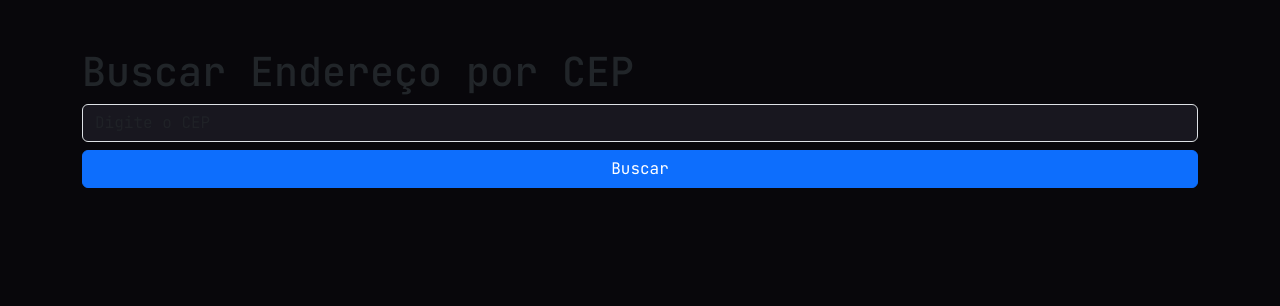
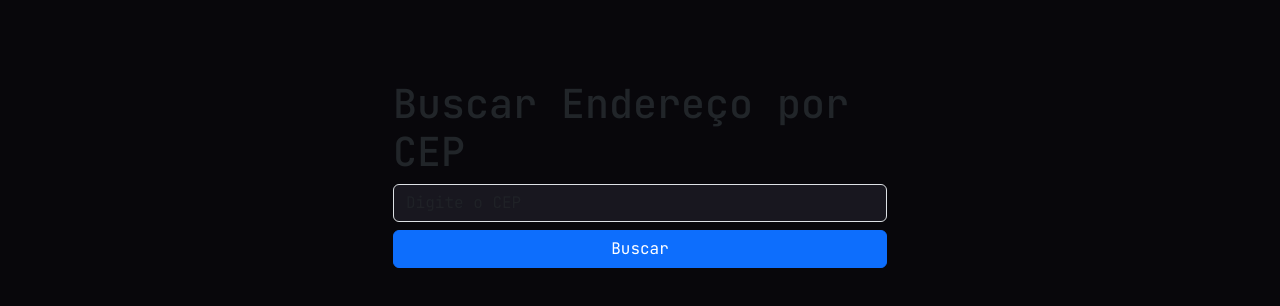
Before and after one commit to vinicius-porto/api-via-cep-front-javascript, a plain HTML site: page index.html in a window 1280 px wide. Drawn offline with nearby package versions, Linux system fonts and the light colour scheme.

Commit message:
feat: adicionado classe box com padding,width e margin

```diff
--- a/assets/css/style.css
+++ b/assets/css/style.css
@@ -11,3 +11,9 @@ body{
 input[type='text']{
     background-color: #18171f;
 }
+
+.box{
+  padding: 2rem;
+  width: 50%;
+  margin: 0rem auto;
+}
--- a/index.html
+++ b/index.html
@@ -6,15 +6,18 @@
     <title>Consulta CEP</title>
     <link href="https://cdn.jsdelivr.net/npm/bootstrap@5.3.0/dist/css/bootstrap.min.css" rel="stylesheet">
     <link rel="stylesheet" href="assets/css/style.css">
-    <link href="https://fonts.googleapis.com/css2?family=JetBrains+Mono:ital,wght@0,100..800;1,100..800&display=swap" rel="stylesheet"/>
+    <link href="https://fonts.googleapis.com/css2?family=JetBrains+Mono:ital,wght@0,100..800;1,100..800&display=swap"
+        rel="stylesheet" />
 </head>
 
 <body>
-   <div class="container mt-5">
-        <h1>Buscar Endereço por CEP</h1>
-        <div class="d-grid gap-2">
-            <input type="text" id="cep" class="form-control me-2" placeholder="Digite o CEP">
-            <button class="btn btn-primary">Buscar</button>
+    <div class="container mt-5">
+        <div class="box">
+            <h1>Buscar Endereço por CEP</h1>
+            <div class="d-grid gap-2">
+                <input type="text" id="cep" class="form-control me-2" placeholder="Digite o CEP">
+                <button class="btn btn-primary">Buscar</button>
+            </div>
         </div>
     </div>
 </body>
```
